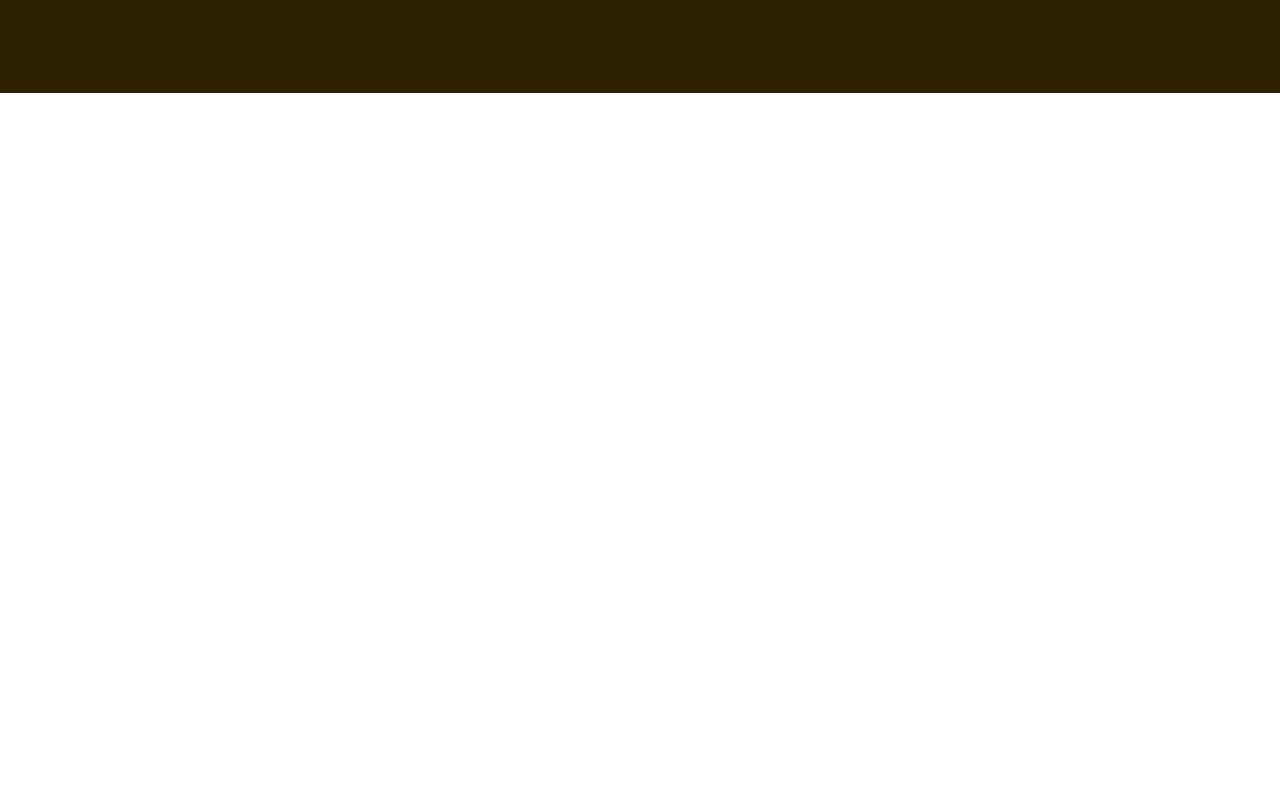
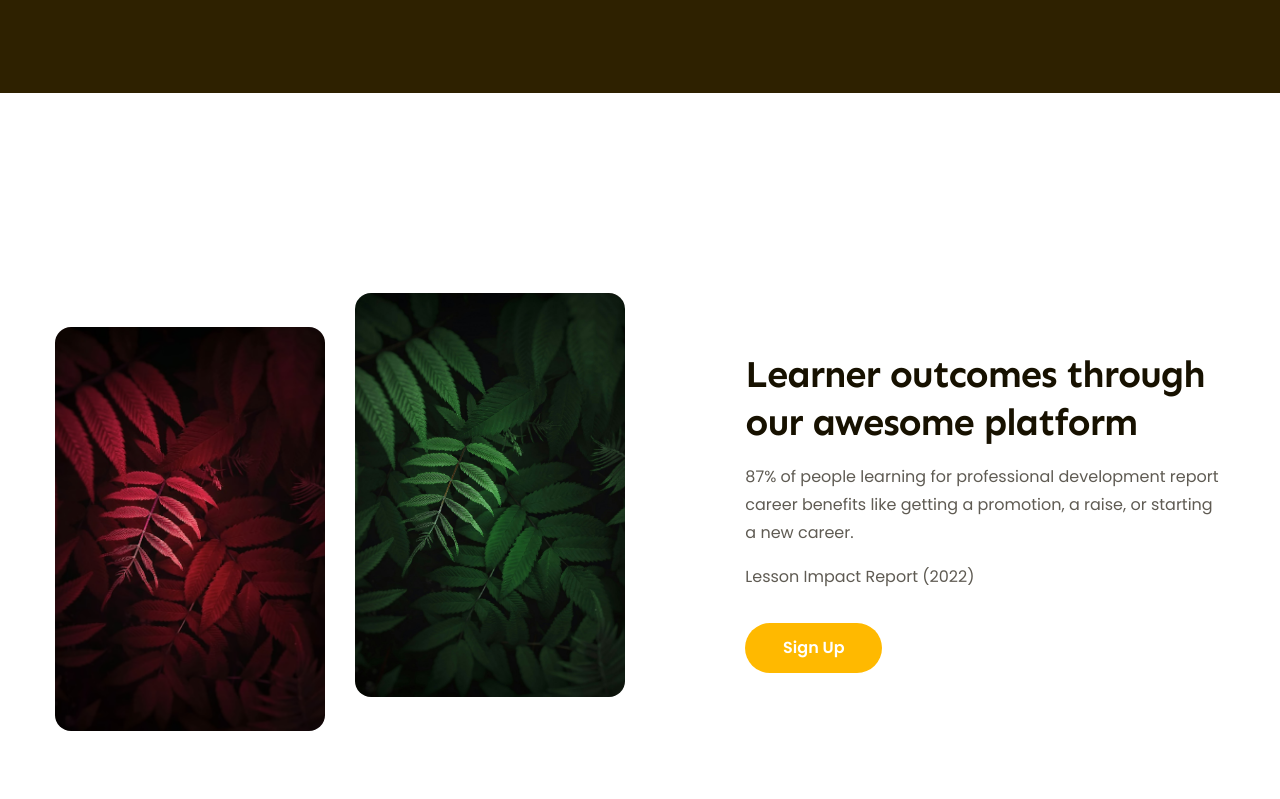
Before and after one commit to TSmilee/f8-htmlcss-02, a plain HTML site: page index.html in a window 1280 px wide. Shown: the part 2238-3037 px from the top of the page. Drawn offline with Linux system fonts and the light colour scheme.

Commit message:
Làm phần Features #1

```diff
--- a/assets/css/styles.css
+++ b/assets/css/styles.css
@@ -483,3 +483,52 @@ a {
     font-style: italic;
     line-height: 1.54;
 }
+
+/* ---------------------------------------------------------Features----------------------------------------------------------------------- */
+.features {
+    margin-top: 135px;
+    padding: 65px 0;
+}
+
+.features .body {
+    display: flex;
+    justify-content: space-between;
+}
+
+.features .images {
+    display: flex;
+    gap: 0 30px;
+}
+
+.features .images img {
+    width: 270px;
+    height: 404px;
+    border-radius: 16px;
+    object-fit: cover;
+}
+
+.features img.lower {
+    margin-top: 34px;
+}
+
+.features .content {
+    width: 41%;
+    display: flex;
+    flex-direction: column;
+    justify-content: center;
+    align-items: flex-start;
+}
+
+.features .desc {
+    margin-top: 16px;
+    color: #5f5b53;
+    font-size: 1.6rem;
+    line-height: 1.75;
+}
+
+.features .content .cta-btn {
+    margin-top: 32px;
+    color: #fff;
+    background: var(--primary-color);
+    min-width: 137px;
+}
--- a/index.html
+++ b/index.html
@@ -433,6 +433,37 @@
                     </div>
                 </div>
             </div>
+
+            <!-- Features -->
+            <div class="features">
+                <div class="main-content">
+                    <div class="body">
+                        <div class="images">
+                            <img
+                                class="lower"
+                                src="./assets/img/feature-1.jpg"
+                                alt="Learner outcomes through our awesome platform"
+                            />
+                            <img
+                                src="./assets/img/feature-2.jpg"
+                                alt="Learner outcomes through our awesome platform"
+                            />
+                        </div>
+                        <div class="content">
+                            <h2 class="heading lv2">
+                                Learner outcomes through our awesome platform
+                            </h2>
+                            <p class="desc">
+                                87% of people learning for professional
+                                development report career benefits like getting
+                                a promotion, a raise, or starting a new career.
+                            </p>
+                            <p class="desc">Lesson Impact Report (2022)</p>
+                            <a href="#!" class="btn cta-btn">Sign Up</a>
+                        </div>
+                    </div>
+                </div>
+            </div>
         </main>
     </body>
 </html>
```
Also changed, not shown: assets/img/feature-1.jpg (added), assets/img/feature-2.jpg (added), assets/img/feature-3.jpg (added), assets/img/feature-4.jpg (added).
